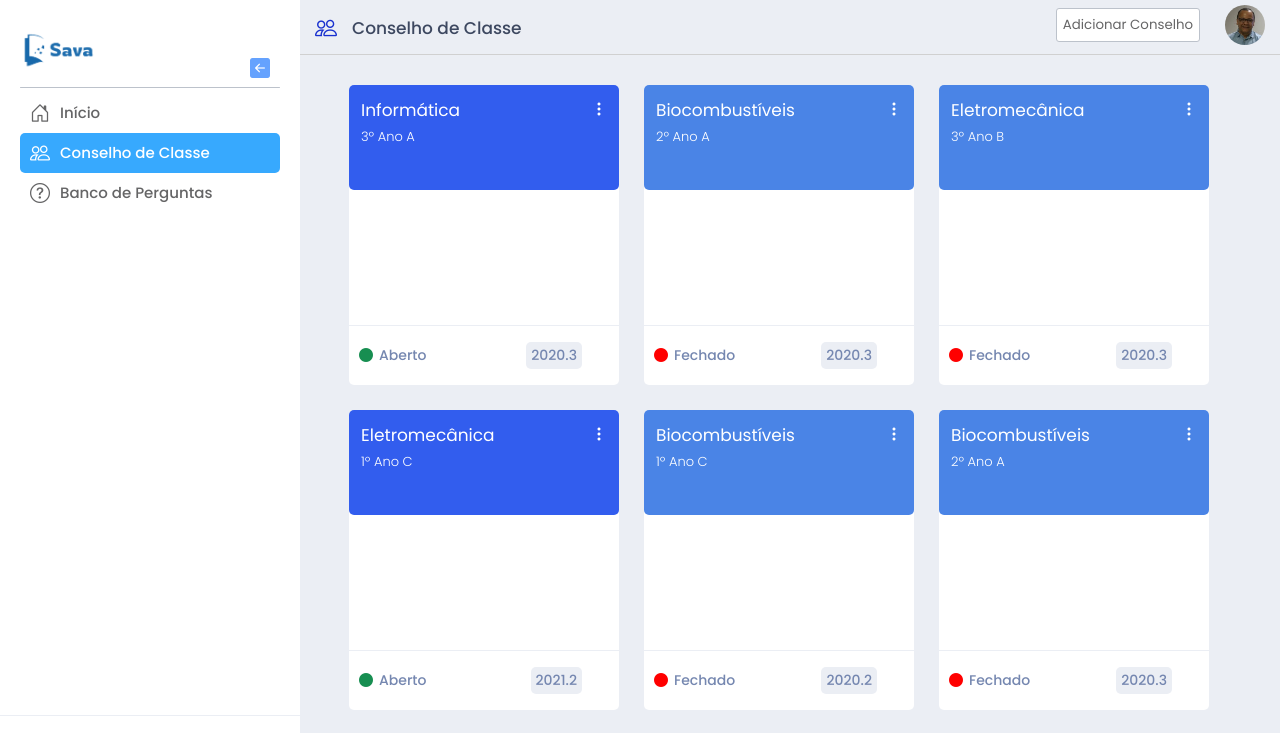
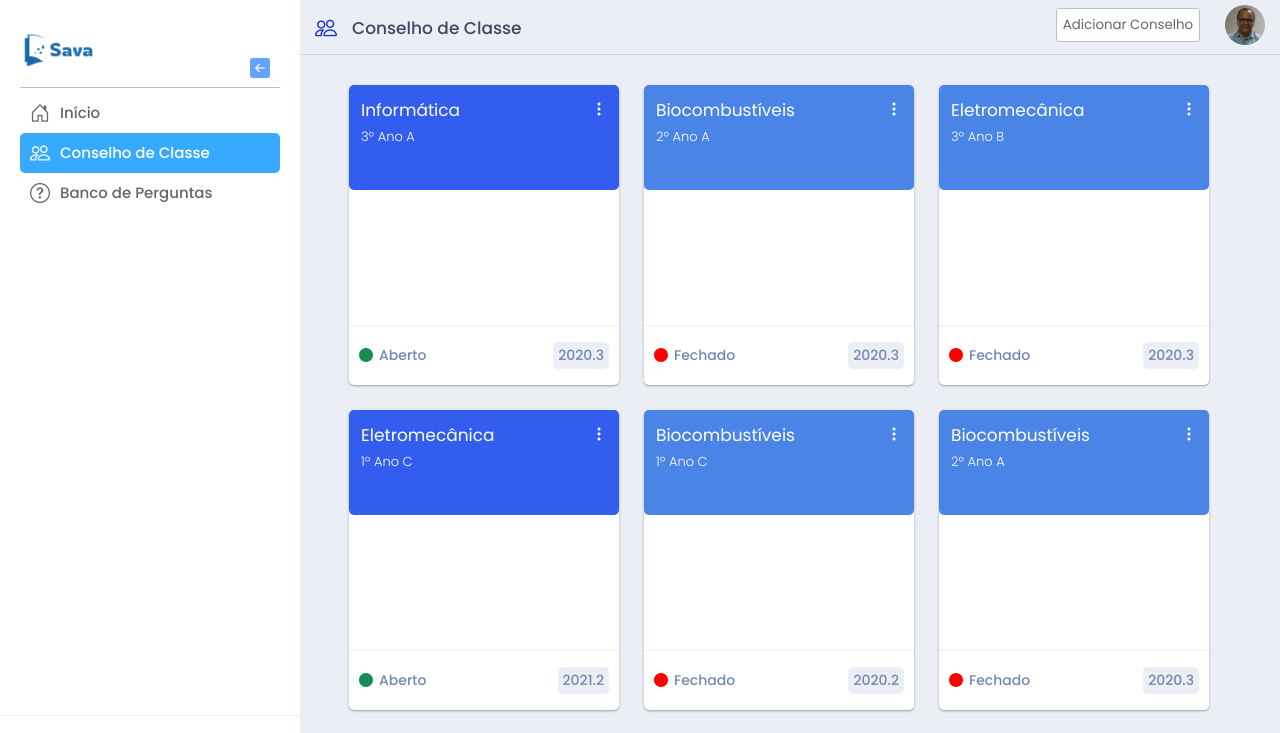
Before and after one commit to jonatasfbastos/sava_front, a React (Create React App) app: page /conselho_de_classe in a window 1280 px wide. Shown: the top 733 px of the page. Built offline with nearby package versions, Linux system fonts and the light colour scheme.

Commit message:
SI-29 fix some bugzitos

```diff
--- a/src/components/card-item/card-item.css
+++ b/src/components/card-item/card-item.css
@@ -5,6 +5,8 @@
     height: 300px;
 
     border-radius: 5px;
+
+    box-shadow: 0 1px 3px rgb(0 0 0 / 12%), 0 1px 2px rgb(0 0 0 / 24%);
 }
 
 .card-top {
@@ -56,7 +58,7 @@
 
 .card-bottom-content {
     padding: 5px 10px;
-    width: 90%;
+    width: 100%;
 
     display: flex;
     flex-direction: row;
```
